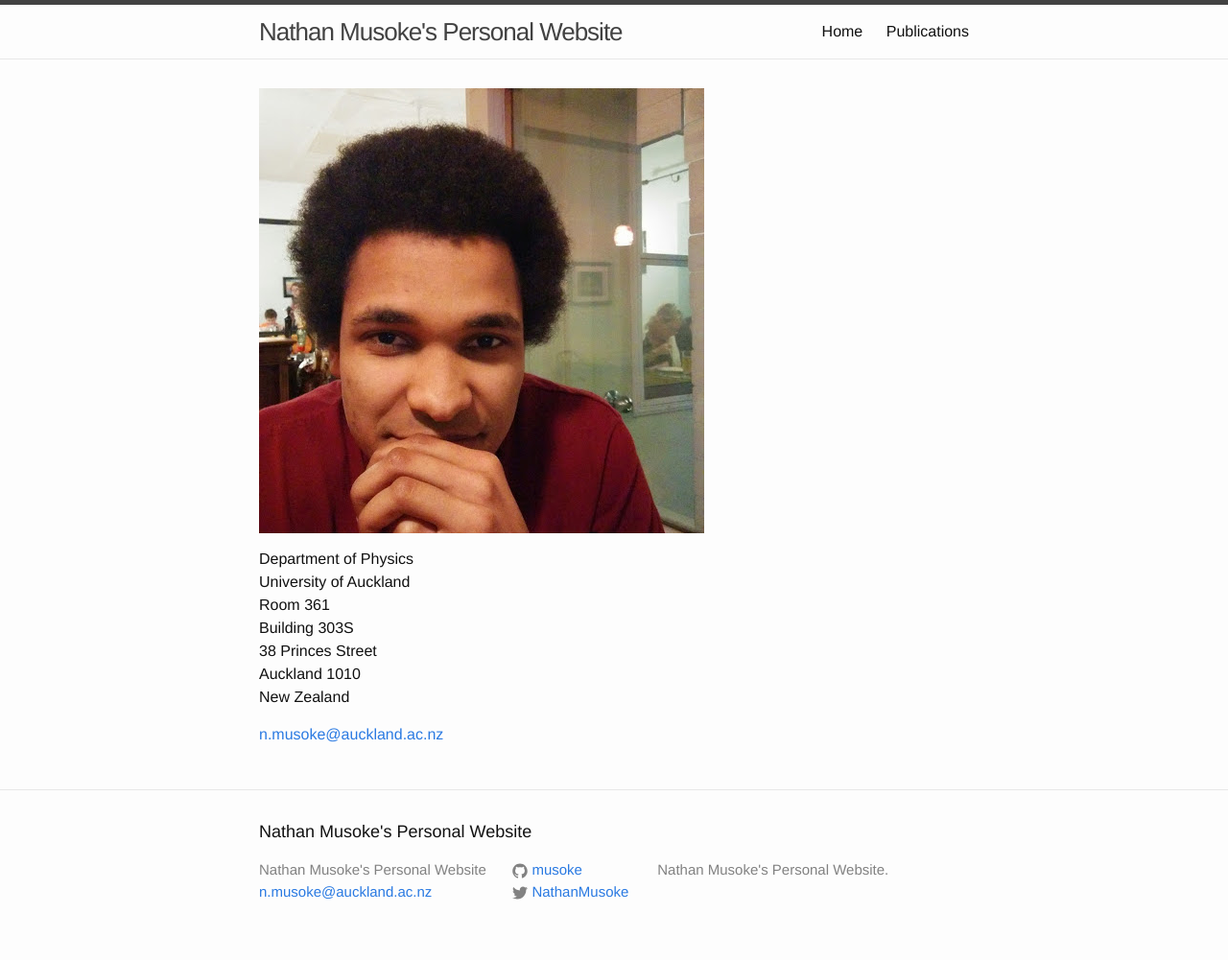
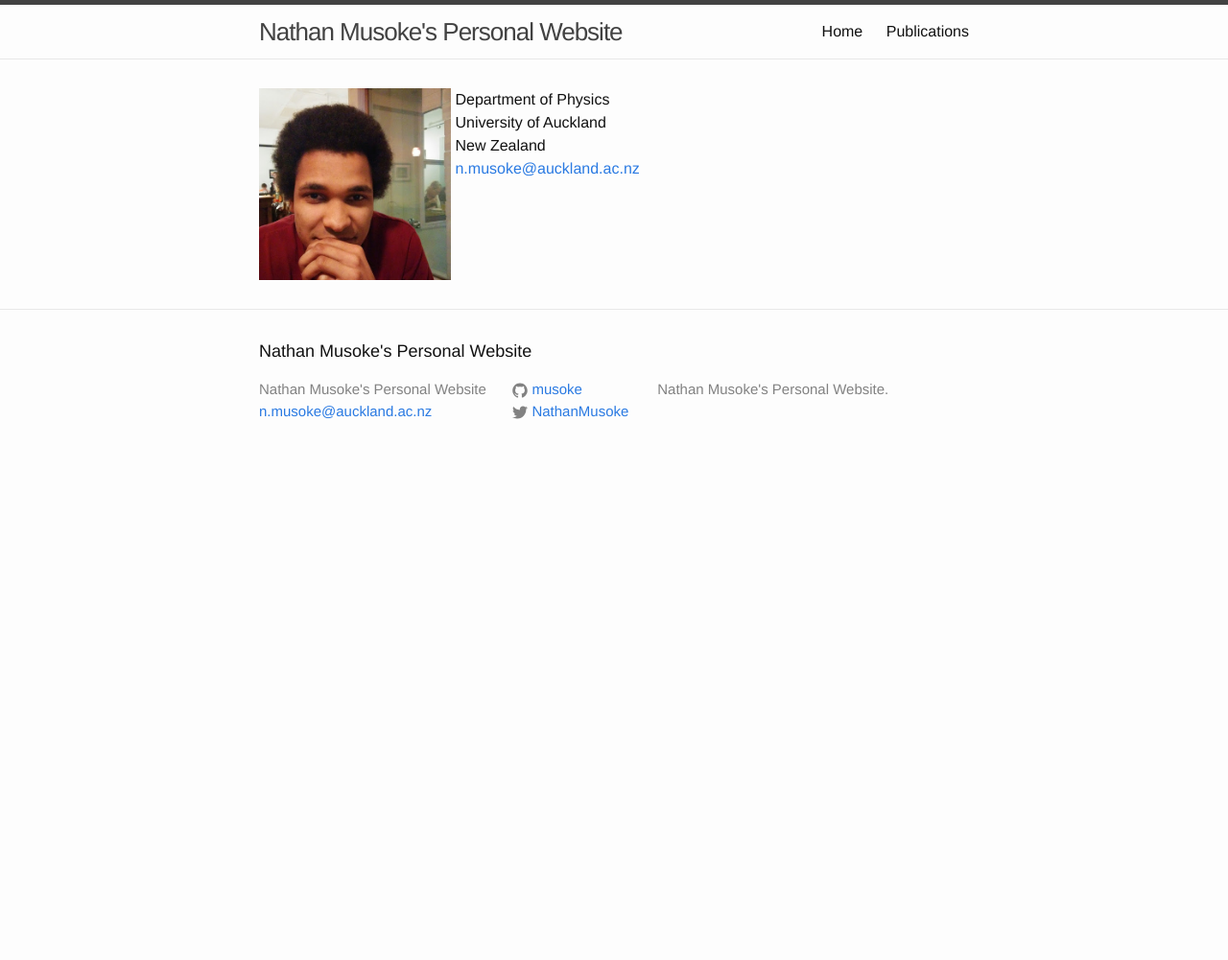
Before and after one commit to musoke/nathan.musoke.ca, a Jekyll site: the page built from _pages/01_index.md, in a window 1280 px wide. Shown: the whole page at 96% size. Built offline with Jekyll 4.4.1, drawn with Linux system fonts in a browser that asks for light colours; after the commit the page ends 900 px from its top, so only the background shows below that.

Commit message:
Change homepage to be formatted more nicely (with HTML instead of Markdown).

```diff
--- a/_pages/01_index.md
+++ b/_pages/01_index.md
@@ -4,14 +4,18 @@ title: Home
 permalink: /
 ---
 
-![Nathan Musoke]({{ site.baseurl }}/assets/public_profile_picture.jpeg)
+<div>
+  <div style="display:inline-block;vertical-align:top;">
+    <img src="{{ site.baseurl }}/assets/public_profile_picture.jpeg" height="200px">
+  </div>
 
-Department of Physics
-University of Auckland
-Room 361
-Building 303S
-38 Princes Street
-Auckland 1010
-New Zealand
+  <div style="display:inline-block;vertical-align:top;">
+    <div>
+      <div> Department of Physics </div>
+      <div> University of Auckland </div>
+      <div> New Zealand </div>
+    </div>
+    <div> <a href="mailto:{{ site.email }}">{{ site.email }}</a> </div>
+  </div>
 
-[{{ site.email }}](mailto:{{ site.email }})
+</div>
```
